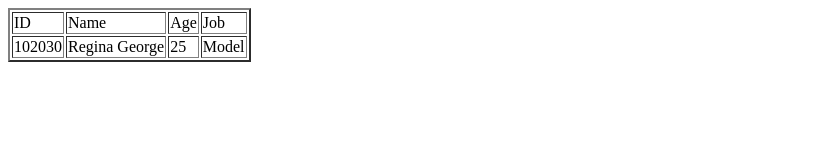
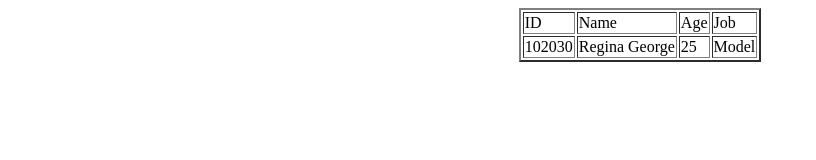
Before and after one commit to rayssassousa22/my-first-html, a plain HTML site: page tables.html in a window 1280 px wide. Shown: the whole page, without its empty margins (0-816 px from the left). Drawn offline with Linux system fonts and the light colour scheme.

Commit message:
working with tables

```diff
--- a/tables.html
+++ b/tables.html
@@ -8,7 +8,7 @@
         <title>Tables</title>
     </head>
     <body>
-        <table border="2">
+        <table border="2" align="center">
             <tr>
                 <td>ID</td>
                 <td>Name</td>
```
